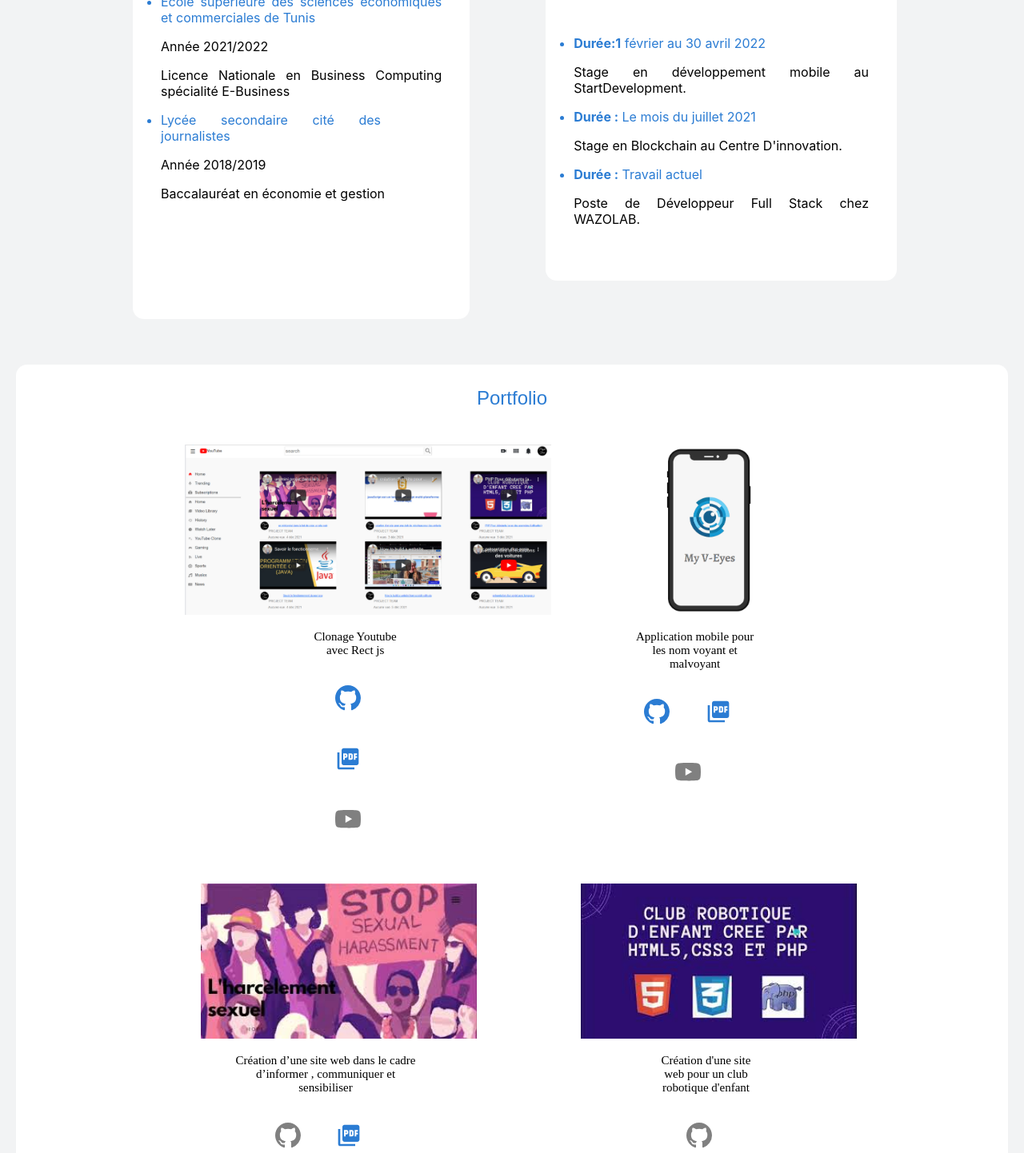
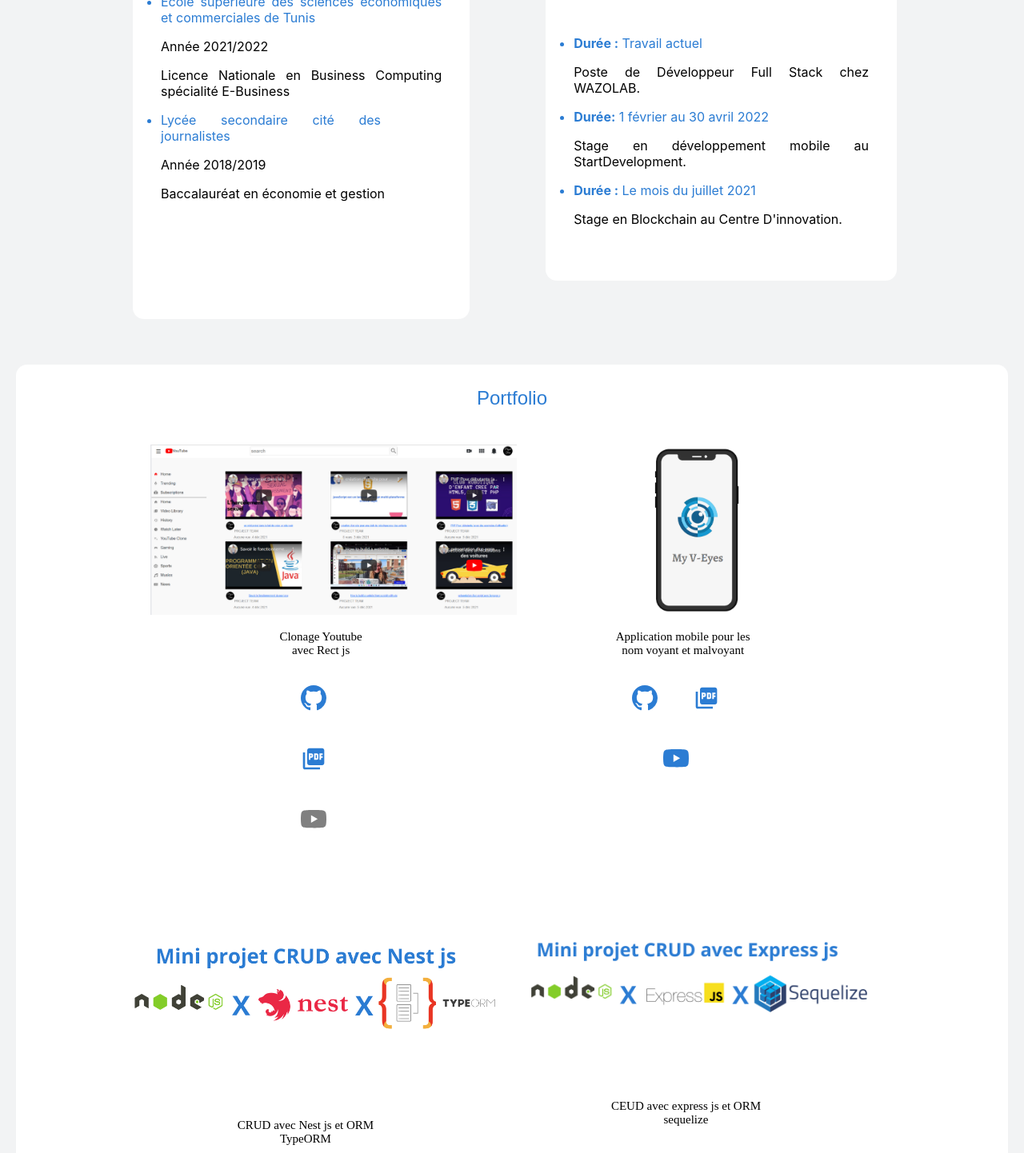
Before and after one commit to tahani-cherif/portfolio, a React (Create React App) app: page / in a window 1280 px wide. Shown: the part 1220-2662 px from the top of the page at 80% size. Built offline with nearby package versions, Linux system fonts and the light colour scheme.

Commit message:
git commit -m

```diff
--- a/src/accueil/profile.js
+++ b/src/accueil/profile.js
@@ -12,7 +12,7 @@ export default function Profile(){
         <div className="reseau">
        <a href="https://github.com/tahani-cherif"><BsGithub color="#2B7CD3" fontSize='2rem'  className="icon"/> </a>
        <a href="https://www.linkedin.com/in/cherif-tahani-50815a214/"> <BsLinkedin color="#2B7CD3" fontSize='2rem'  className="icon"/> </a>
-       <a href="https://mail.google.com/mail/u/0/?pli=1#inbox?compose=new" ><SiGmail color="#2B7CD3" fontSize='2rem'  className="icon"/></a>
+       <a href = "mailto:cheriftahani92@gmail.com"><SiGmail color="#2B7CD3" fontSize='2rem'  className="icon"/></a>
        <a href="./cv tahani cherif.pdf" download> <MdPictureAsPdf color="#2B7CD3" fontSize='2rem'  className="icon"/></a>
         </div>
     </div>)
--- a/src/contact/formulaire.js
+++ b/src/contact/formulaire.js
@@ -42,7 +42,8 @@ import emailjs from 'emailjs-com'
             ret ? <Alert className='success-pop' severity="success">
                     <AlertTitle>Succès</AlertTitle>
                       Message envoyer !
-                 </Alert>:null
+                 </Alert>
+        :null
            }
            </form>
        </div>)
--- a/src/experience/experience.js
+++ b/src/experience/experience.js
@@ -3,18 +3,18 @@ import ".//experience.css"
       return(<div className="exp" id="experience">
              <p className="textexp">Expériences professionnelles</p>
              <ul>
+             <li>
+               <b> Durée :</b> Travail actuel
+                </li>
+                <p  className="disc">Poste de Développeur Full Stack chez WAZOLAB.</p>
                 <li>
-               <b> Durée:1</b> février au 30 avril 2022
+               <b> Durée:</b> 1 février au 30 avril 2022
                 </li>
                 <p className="disc">Stage en développement mobile au StartDevelopment.</p>
                 <li>
                <b> Durée :</b> Le mois du juillet 2021
                 </li>
                 <p  className="disc">Stage en Blockchain au Centre D'innovation.</p>
-                <li>
-               <b> Durée :</b> Travail actuel
-                </li>
-                <p  className="disc">Poste de Développeur Full Stack chez WAZOLAB.</p>
              </ul>
          </div>)
   }
--- a/src/projet/projet.css
+++ b/src/projet/projet.css
@@ -27,7 +27,7 @@ img{
     font-family: auto;
 }
 .ligne1{
-    margin-left: 351px;
+    margin-left: 295px;
     display: flex;
     justify-content: space-around;
     padding: 20px;
--- a/src/projet/projet.js
+++ b/src/projet/projet.js
@@ -10,19 +10,26 @@ export default function Mainprojet(){
            <Projet src='./youtube.png' nom='Clonage Youtube avec Rect js' git='https://github.com/tahani-cherif/projet-web'
            pdf='./Clonage Youtube avec React.pdf' taill="458px" colorgit='#2B7CD3' colorpdf='#2B7CD3' coloryout='#808080' />
            <Projet src='./mobile.png' nom='Application mobile pour les nom voyant et malvoyant' taill="113px"
-           git='https://github.com/tahani-cherif/App-PFE' pdf='./Présentation-PFE.pdf'
-           colorgit='#2B7CD3' colorpdf='#2B7CD3' coloryout='#808080'/>
+           git='https://github.com/tahani-cherif/App-PFE' pdf='./Présentation-PFE.pdf' href="https://drive.google.com/file/d/165W64XhC0OBJYxIShiLm7h6D_b2qi7SV/view?usp=sharing"
+           colorgit='#2B7CD3' colorpdf='#2B7CD3' coloryout='#2B7CD3'/>
+            </div>
+            <div className='boxprojet'>
+            <Projet src="./projetnestjs.png" nom="CRUD avec Nest js et ORM TypeORM"
+             taill="489px" colorgit='#2B7CD3' colorpdf='#808080' coloryout='#808080' git="https://github.com/tahani-cherif/mini-projet-nest-js"/>
+            <Projet src="./projetexpress.png" nom="CEUD avec express js et ORM sequelize" taill="446px"
+            git="https://github.com/tahani-cherif/mini-projet-express" coloryout='#808080' colorpdf='#808080' colorgit='#2B7CD3'/>
             </div>
             <div className='boxprojet'>
             <Projet src='./hrc.jpg' nom='Création d’une site web dans le cadre d’informer , communiquer et sensibiliser'
-            taill="345px" href="https://youtu.be/yR25V80yMgM"  pdf='./harcèlement sexuelle.pdf'
-            colorgit='#808080' colorpdf='#2B7CD3' coloryout='#2B7CD3'/>
+            taill="345px" href="https://youtu.be/yR25V80yMgM"  pdf='./harcèlement sexuelle.pdf' git="https://github.com/tahani-cherif/Hope-WebSite"
+            colorgit='#2B7CD3' colorpdf='#2B7CD3' coloryout='#2B7CD3'/>
             <Projet src='./site.jpg' nom="Création d'une site web pour un club robotique d'enfant" taill="345px"
-             pdf='php.pdf' href="https://youtu.be/09KtDCeutbM" colorgit='#808080' colorpdf='#2B7CD3' coloryout='#2B7CD3'/>
+             pdf='php.pdf' href="https://youtu.be/09KtDCeutbM" git="https://github.com/tahani-cherif/Robotics-Club-WebSite-PHP"
+             colorgit='#2B7CD3' colorpdf='#2B7CD3' coloryout='#2B7CD3'/>
             </div>
             <div className='boxprojet'>
             <Projet src="./python.png" nom="Développement d'un plan de décision avec pygrametl (ETL python ) et power BI"
-             taill="489px" colorgit='#808080' colorpdf='#808080' coloryout='#808080'/>
+             taill="489px" colorgit='#2B7CD3' colorpdf='#808080' coloryout='#808080' git="https://github.com/tahani-cherif/D-veloppement-d-un-plan-de-d-cision-avec-pygrametl-ETL-python-et-power-BI"/>
             <Projet src="./petshop.png" nom="Développement d'un site web marchand (Animalerie) avec Wix" taill="446px"
             href="https://youtu.be/iJ2heZGCqvQ" colorgit='#808080' colorpdf='#808080' coloryout='#2B7CD3'/>
             </div>
```
Also changed, not shown: public/projetexpress.png (added), public/projetnestjs.png (added).
